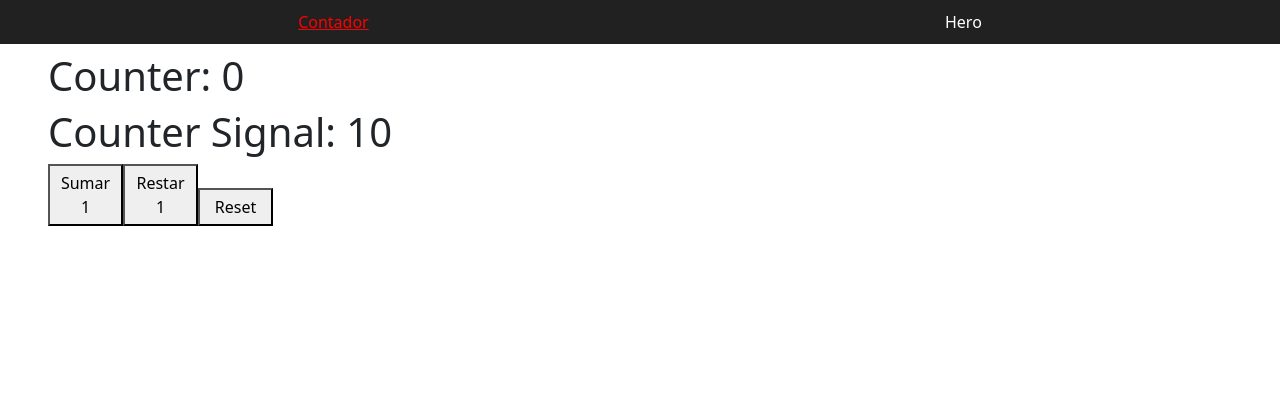
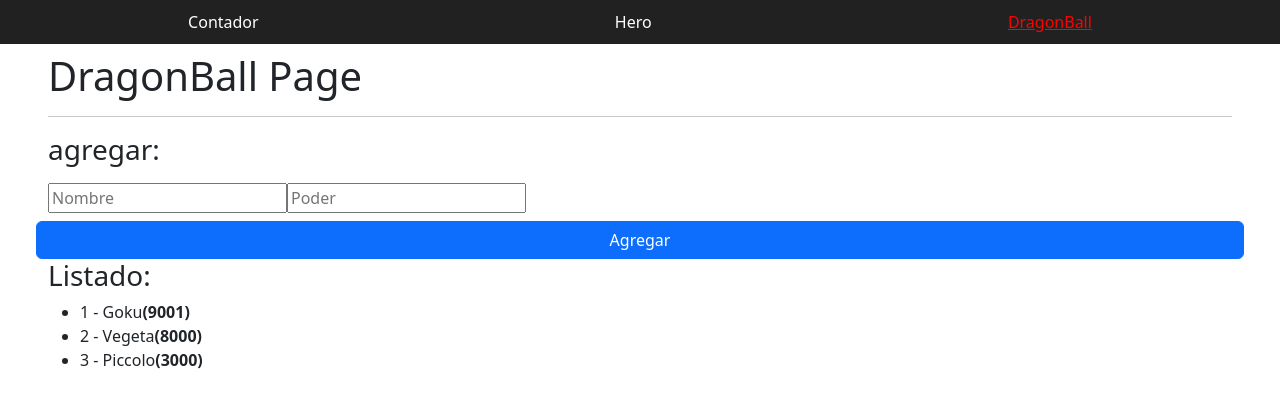
Before and after one commit to RobinMSanMartin/Angular_Bases, an Angular app: page /dragonball in a window 1280 px wide. Before the commit this address led to /. Shown: the top 408 px of the page. Built offline with nearby package versions, Linux system fonts and the light colour scheme.

Commit message:
added the basics of control flow

```diff
--- a/src/app/app.routes.ts
+++ b/src/app/app.routes.ts
@@ -1,6 +1,7 @@
 import { Routes } from '@angular/router';
 import { CounterPageComponent } from './pages/counter/counter-page.component';
 import { HeroPageComponent } from './pages/hero/hero-page.component';
+import { DragonballPageComponent } from './pages/dragonball/dragonball-page.component';
 
 export const routes: Routes = [
   {
@@ -12,6 +13,10 @@
     component: HeroPageComponent
   },
   {
+    path: 'dragonball',
+    component: DragonballPageComponent
+  },
+  {
     path: '**',
     redirectTo:''
   }
--- a/src/app/components/shared/navbar/navbar.component.html
+++ b/src/app/components/shared/navbar/navbar.component.html
@@ -21,6 +21,6 @@
 <nav>
   <a routerLink="/" routerLinkActive="active" [routerLinkActiveOptions]="{ exact: true }">Contador</a>
   <a [routerLink]="['/hero']" [routerLinkActive]="'active'">Hero</a>
-
+  <a routerLink="/dragonball" routerLinkActive="active" [routerLinkActiveOptions]="{ exact: true }">DragonBall</a>
 
 </nav>
--- /dev/null
+++ b/src/app/pages/dragonball/dragonball-page.component.html
@@ -0,0 +1,26 @@
+<h1>DragonBall Page</h1>
+<hr>
+
+<section class="row">
+  <div class="col-12 col-sm-6">
+    <h3>agregar:</h3>
+    <input type="text" class="formControl" placeholder="Nombre">
+    <input type="number" class="formControl mt-2" placeholder="Poder">
+  </div>
+
+  <button class="mt-2 btn btn-primary">Agregar</button>
+
+  <div class="col-12 col-sm-6">
+    <h3>Listado:</h3>
+    <ul>
+      @for (character of characters(); track character.id; let idx = $index) {
+        <li>
+          <span>{{ idx + 1 }} - {{ character.name }}</span>
+          <strong class="test-danger">({{ character.power }})</strong>
+        </li>
+      }
+
+    </ul>
+  </div>
+
+</section>
--- /dev/null
+++ b/src/app/pages/dragonball/dragonball-page.component.ts
@@ -0,0 +1,18 @@
+import { Component, signal } from '@angular/core';
+
+interface Character{
+  id: number;
+  name:string;
+  power:number;
+}
+
+@Component({
+  templateUrl: './dragonball-page.component.html'
+})
+export class DragonballPageComponent {
+ characters = signal<Character[]>([
+  {id:1, name:'Goku', power:9001},
+  {id:2, name:'Vegeta', power:8000},
+  {id:3, name:'Piccolo', power:3000},
+ ]);
+}
```
